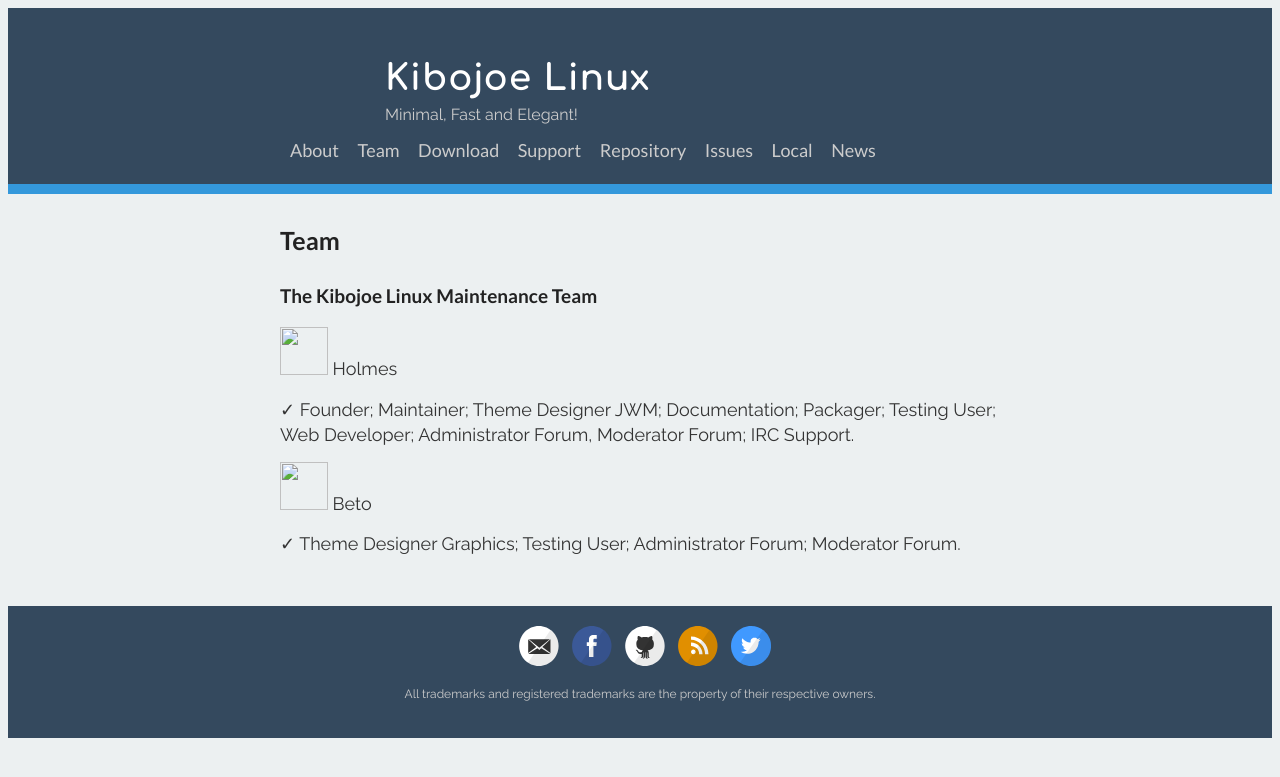
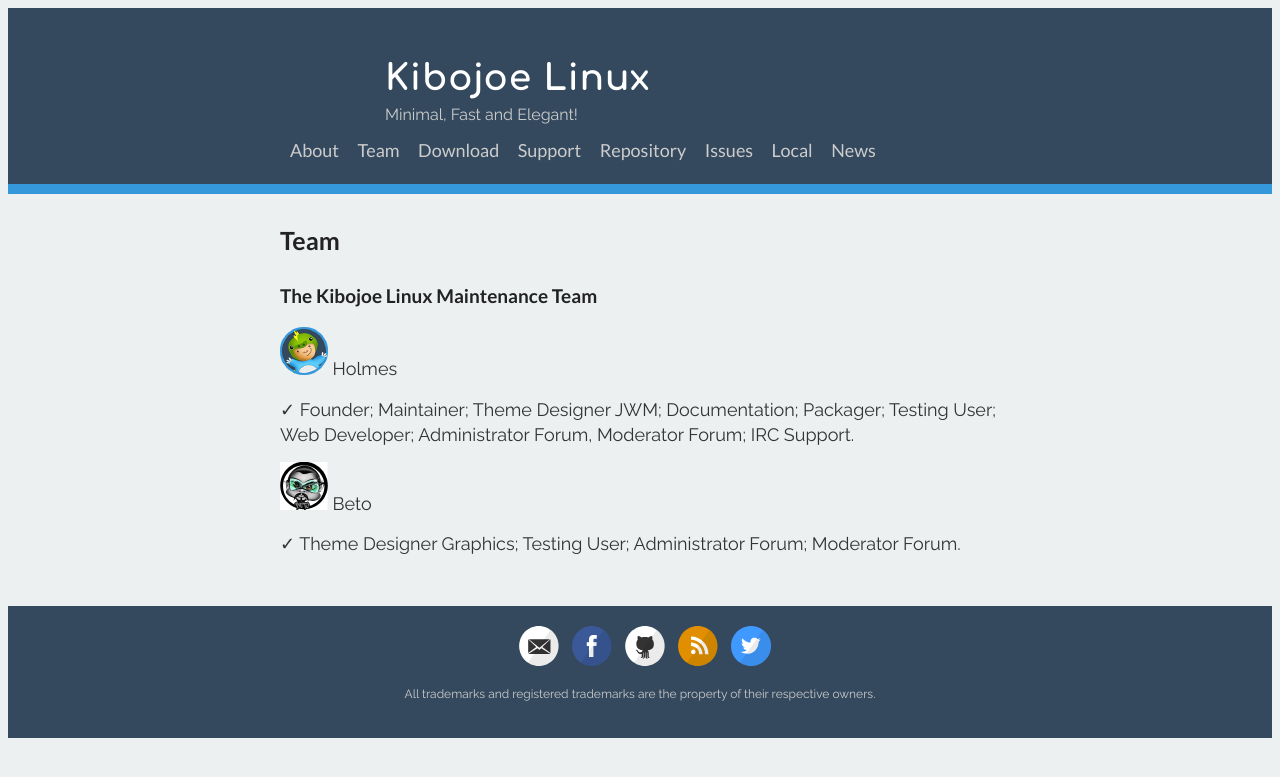
Before and after one commit to kibojoe/kibojoe.github.io, a Jekyll site: the page built from team.md, in a window 1280 px wide. Shown: the top 777 px of the page. Built offline with Jekyll 4.4.1, drawn with Linux system fonts in a browser that asks for light colours.

```diff
--- a/_layouts/default.html
+++ b/_layouts/default.html
@@ -41,7 +41,7 @@
 	    <a href="{{ site.baseurl }}/support">Support</a>
 	    <a href="{{ site.baseurl }}/repository">Repository</a>
 	    <a href="https://github.com/kibojoe/build-iso/issues">Issues</a>
-            <a href="{{ site.baseurl }}/">Local</a>
+            <a href="{{ site.baseurl }}/local">Local</a>
             <a href="{{ site.baseurl }}/">News</a>
          </nav>
         </header>
--- a/team.md
+++ b/team.md
@@ -6,10 +6,10 @@ permalink: /team/
 
 <h3>The Kibojoe Linux Maintenance Team</h3>
 
-<a href="http://www.auplod.com/u/olpdua9cd00.png"><img src="/img/holmes.png" width="48" height="48"></a> Holmes
+<a href="http://www.auplod.com/u/olpdua9cd00.png"><img src="/images/holmes.png" width="48" height="48"></a> Holmes
 
 ✓ Founder; Maintainer; Theme Designer JWM; Documentation; Packager; Testing User; Web Developer; Administrator Forum, Moderator Forum; IRC Support.
 
-<a href="http://www.auplod.com/u/duopla9cd01.png"><img src="/img/beto.png" width="48" height="48"></a> Beto
+<a href="http://www.auplod.com/u/duopla9cd01.png"><img src="/images/beto.png" width="48" height="48"></a> Beto
 
 ✓ Theme Designer Graphics; Testing User; Administrator Forum; Moderator Forum.
```
Also changed, not shown: images/beto.png (added), images/holmes.png (added).
